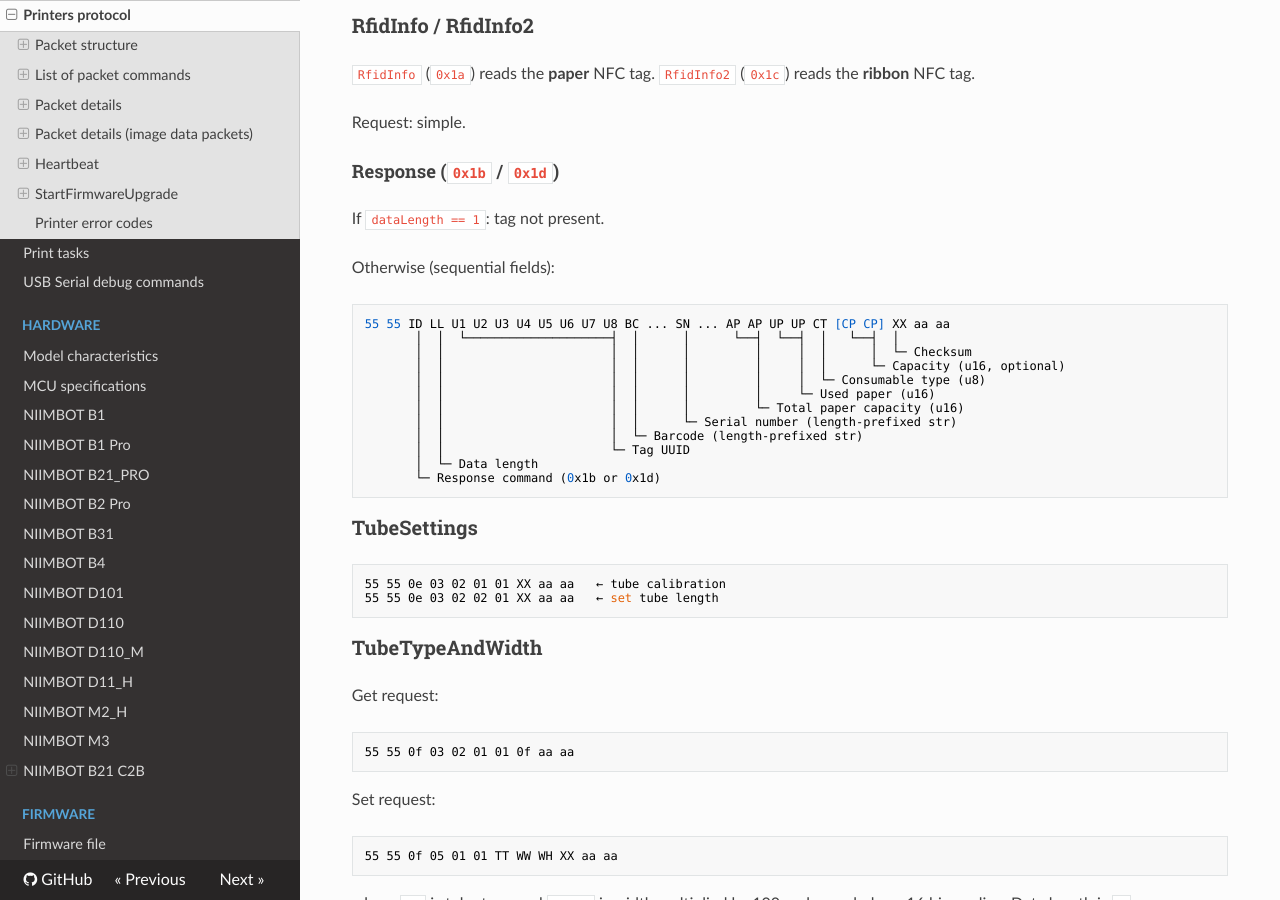
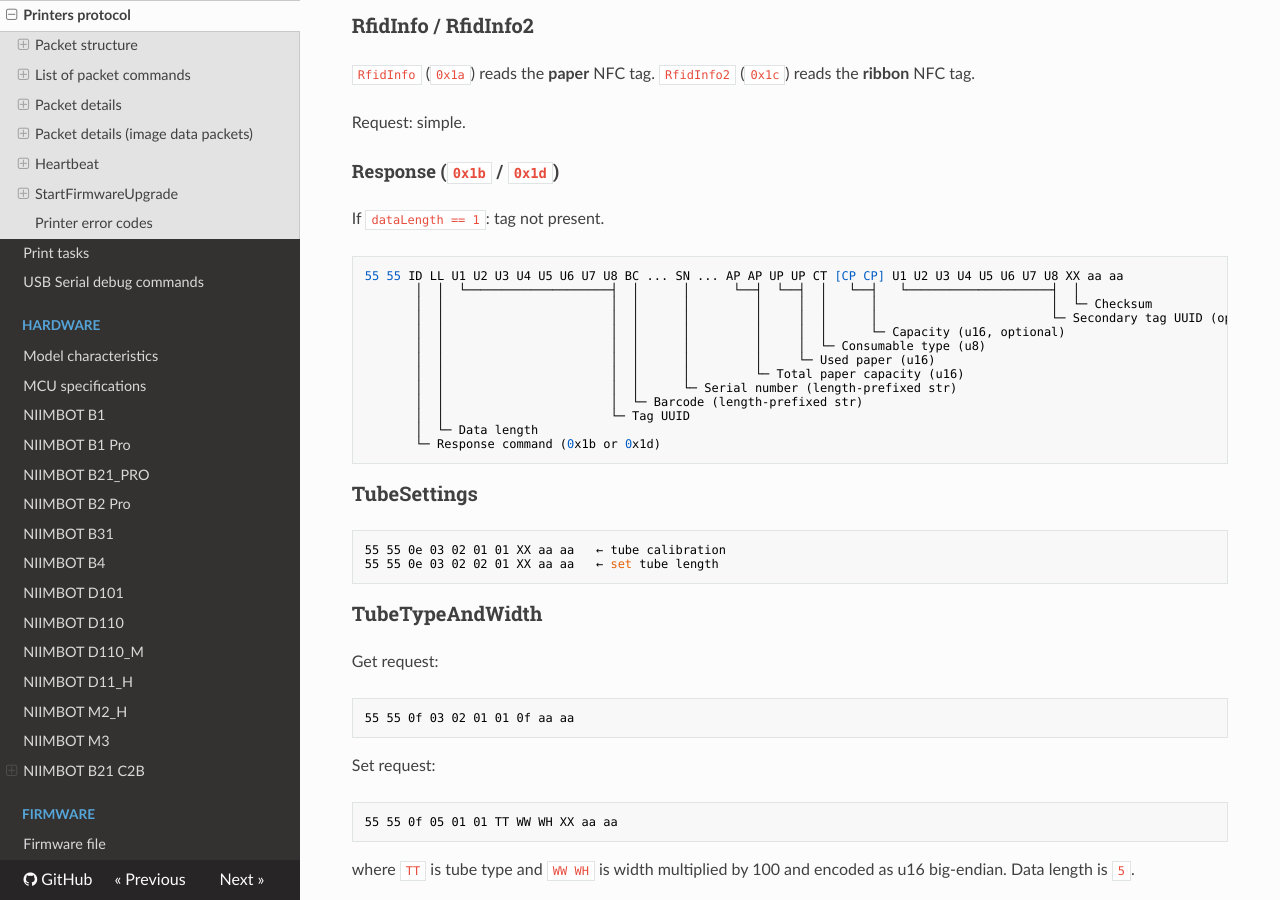
Before and after one commit to MultiMote/niimbot-wiki, an MkDocs documentation site: the page built from docs/interfacing/proto.md, in a window 1280 px wide and 900 px high, scrolled down 14053 px. Built offline with MkDocs 1.6.1, drawn with Linux system fonts in a browser that asks for light colours; nearby versions of some CDN libraries.

Commit message:
Update RfidInfo

````diff
--- a/docs/interfacing/proto.md
+++ b/docs/interfacing/proto.md
@@ -360,8 +360,8 @@
 
 ```
 55 55 1e 09 01 00 01 00 00 02 f8 01 f4 XX aa aa
-       │  │                               │
-       │  │                               └─ Checksum
+       │  │                             │
+       │  │                             └─ Checksum
        │  └─ Data length = 9
        └─ SetReversePrinterFeed command
 ```
@@ -637,12 +637,11 @@
 
 If `dataLength == 1`: tag not present.
 
-Otherwise (sequential fields):
-
 ```
-55 55 ID LL U1 U2 U3 U4 U5 U6 U7 U8 BC ... SN ... AP AP UP UP CT [CP CP] XX aa aa
-       │  │  └────────────────────┤  │      │      └──┤  └──┤  │   └──┤  │
-       │  │                       │  │      │         │     │  │      │  └─ Checksum
+55 55 ID LL U1 U2 U3 U4 U5 U6 U7 U8 BC ... SN ... AP AP UP UP CT [CP CP] U1 U2 U3 U4 U5 U6 U7 U8 XX aa aa
+       │  │  └────────────────────┤  │      │      └──┤  └──┤  │   └──┤   └────────────────────┤  │
+       │  │                       │  │      │         │     │  │      │                        │  └─ Checksum
+       │  │                       │  │      │         │     │  │      │                        └─ Secondary tag UUID (optional)
        │  │                       │  │      │         │     │  │      └─ Capacity (u16, optional)
        │  │                       │  │      │         │     │  └─ Consumable type (u8)
        │  │                       │  │      │         │     └─ Used paper (u16)
````
